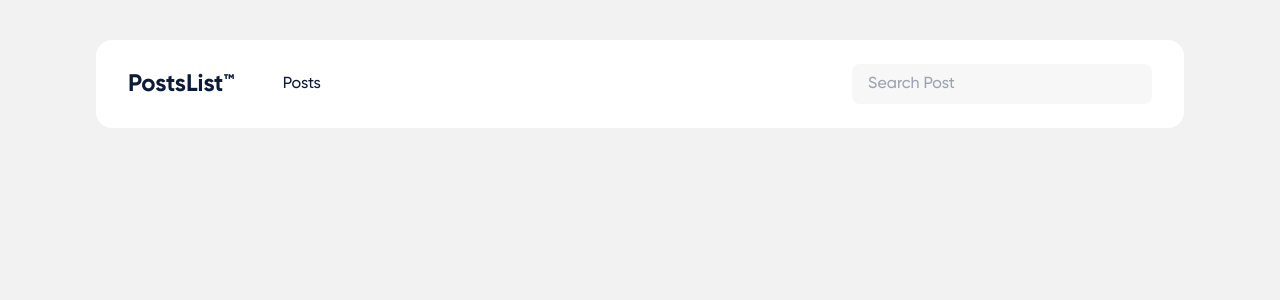
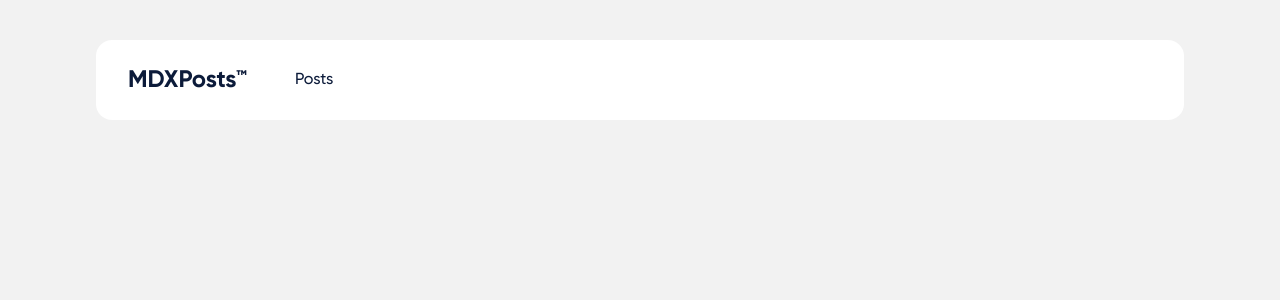
Before and after one commit to ferdianarid/mdxposts, a Next.js app: page / in a window 1280 px wide. Shown: the top 300 px of the page. Built offline with nearby package versions, Linux system fonts and the light colour scheme.

Commit message:
fix: remove input search

```diff
--- a/layouts/PageLayouts.tsx
+++ b/layouts/PageLayouts.tsx
@@ -7,13 +7,12 @@ const PageLayouts = ({ children }: any) => {
             <div className="w-full mx-auto bg-neutral-10 rounded-2xl z-50 sticky top-3 py-6 flex items-center justify-between px-4 md:px-8">
                 <div className=" flex items-center space-x-6 md:space-x-12">
                     <Link href="/">
-                        <h1 className="font-gilroy-bold hover:cursor-pointer text-2xl text-neutral-100">PostsList&trade;</h1>
+                        <h1 className="font-gilroy-bold hover:cursor-pointer text-2xl text-neutral-100">MDXPosts&trade;</h1>
                     </Link>
                     <Link href="/posts">
                         <h3 className="font-gilroy-medium hover:cursor-pointer text-md text-neutral-100">Posts</h3>
                     </Link>
                 </div>
-                <input type="text" className="py-2 w-[200px] md:w-[300px] px-4 text-md font-gilroy-medium bg-neutral-20 rounded-lg focus:border focus:border-primary-hover focus:outline-primary-hover" placeholder="Search Post" />
             </div>
             {children}
         </Fragment>
```
